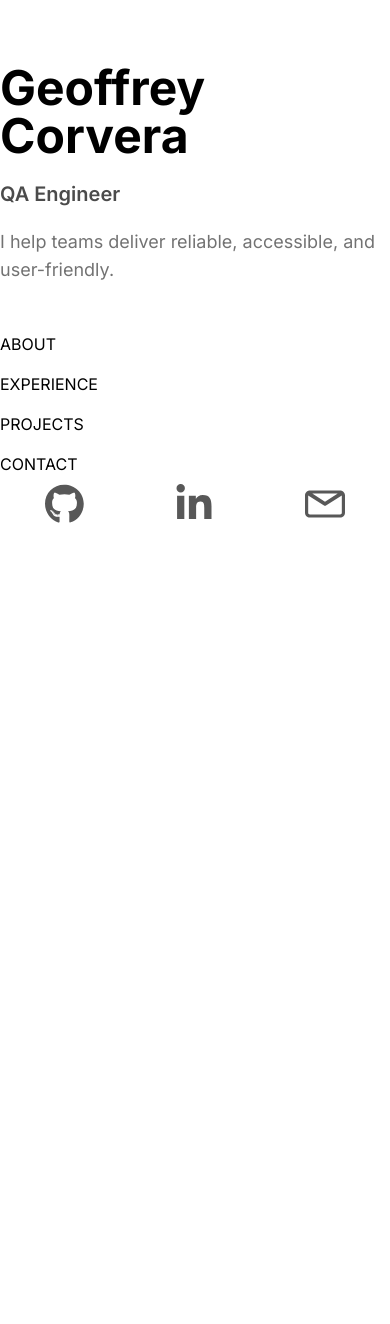
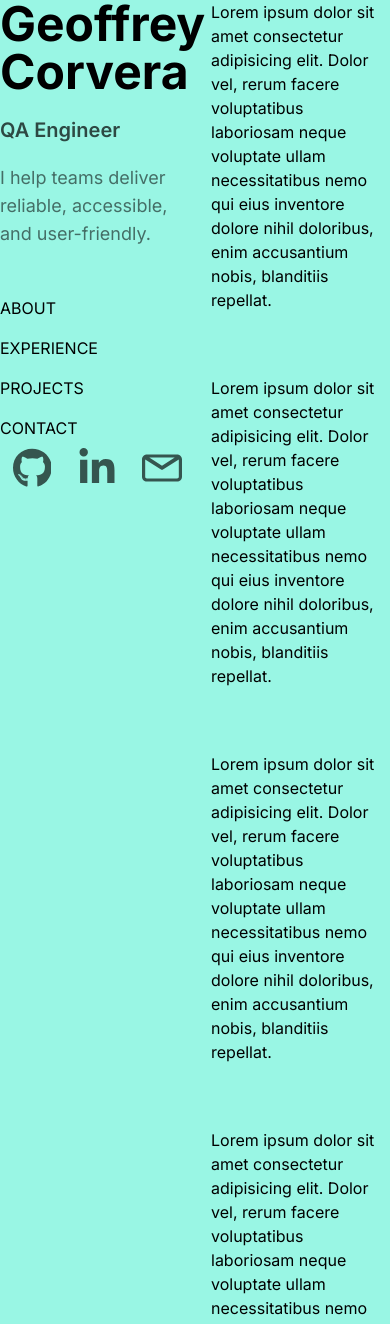
Before and after one commit to geoffcorvera/personal-website-v2, a Next.js app: page / in a window 390 px wide. Shown: the top 1324 px of the page. Before the commit the page ends 844 px from the top, so only its background shows below. Built offline with nearby package versions, Linux system fonts and the light colour scheme.

Commit message:
#2 two-column layout with sticky header

```diff
--- a/app/components/header.tsx
+++ b/app/components/header.tsx
@@ -4,12 +4,10 @@ const sections = ["about", "experience", "projects", "contact"];
 
 export default function Header() {
   return (
-    <header className="lg:flex lg:top-0 lg:flex-col justify-between lg:w-1/2 lg:max-w-lg lg:min-h-screen">
-      <div className="mt-16">
+    <header className="lg:flex lg:sticky lg:top-0 lg:flex-col justify-between w-1/2 lg:max-w-xl h-screen lg:min-h-screen">
+      <div className="lg:py-36">
         <h1 className="text-5xl font-bold">Geoffrey Corvera</h1>
-        <p className="text-xl font-semibold py-5 opacity-70">
-          QA Engineer
-        </p>
+        <p className="text-xl font-semibold py-5 opacity-70">QA Engineer</p>
         <p className="text-lg opacity-55">
           I help teams deliver reliable, accessible, and user-friendly.
         </p>
@@ -18,7 +16,10 @@ export default function Header() {
             {sections.map((section) => {
               return (
                 <li key={section}>
-                  <a href={`#${section.toLowerCase()}`} className="py-2 flex uppercase">
+                  <a
+                    href={`#${section.toLowerCase()}`}
+                    className="py-2 flex uppercase"
+                  >
                     {section}
                   </a>
                 </li>
--- a/app/page.tsx
+++ b/app/page.tsx
@@ -1,102 +1,67 @@
 import Header from "./components/header";
 
-function Links() {
+export default function Home() {
   return (
-    <div className="mb-32 grid text-center lg:mb-0 lg:w-full lg:max-w-5xl lg:grid-cols-4 lg:text-left">
-      <a
-        href="https://nextjs.org/docs?utm_source=create-next-app&utm_medium=appdir-template&utm_campaign=create-next-app"
-        className="group rounded-lg border border-transparent px-5 py-4 transition-colors hover:border-gray-300 hover:bg-gray-100 hover:dark:border-neutral-700 hover:dark:bg-neutral-800/30"
-        target="_blank"
-        rel="noopener noreferrer"
-      >
-        <h2 className="mb-3 text-2xl font-semibold">
-          Docs{" "}
-          <span className="inline-block transition-transform group-hover:translate-x-1 motion-reduce:transform-none">
-            -&gt;
-          </span>
-        </h2>
-        <p className="m-0 max-w-[30ch] text-sm opacity-50">
-          Find in-depth information about Next.js features and API.
-        </p>
-      </a>
-
-      <a
-        href="https://nextjs.org/learn?utm_source=create-next-app&utm_medium=appdir-template-tw&utm_campaign=create-next-app"
-        className="group rounded-lg border border-transparent px-5 py-4 transition-colors hover:border-gray-300 hover:bg-gray-100 hover:dark:border-neutral-700 hover:dark:bg-neutral-800/30"
-        target="_blank"
-        rel="noopener noreferrer"
-      >
-        <h2 className="mb-3 text-2xl font-semibold">
-          Learn{" "}
-          <span className="inline-block transition-transform group-hover:translate-x-1 motion-reduce:transform-none">
-            -&gt;
-          </span>
-        </h2>
-        <p className="m-0 max-w-[30ch] text-sm opacity-50">
-          Learn about Next.js in an interactive course with&nbsp;quizzes!
-        </p>
-      </a>
-
-      <a
-        href="https://vercel.com/templates?framework=next.js&utm_source=create-next-app&utm_medium=appdir-template&utm_campaign=create-next-app"
-        className="group rounded-lg border border-transparent px-5 py-4 transition-colors hover:border-gray-300 hover:bg-gray-100 hover:dark:border-neutral-700 hover:dark:bg-neutral-800/30"
-        target="_blank"
-        rel="noopener noreferrer"
-      >
-        <h2 className="mb-3 text-2xl font-semibold">
-          Templates{" "}
-          <span className="inline-block transition-transform group-hover:translate-x-1 motion-reduce:transform-none">
-            -&gt;
-          </span>
-        </h2>
-        <p className="m-0 max-w-[30ch] text-sm opacity-50">
-          Explore starter templates for Next.js.
-        </p>
-      </a>
-
-      <a
-        href="https://vercel.com/new?utm_source=create-next-app&utm_medium=appdir-template&utm_campaign=create-next-app"
-        className="group rounded-lg border border-transparent px-5 py-4 transition-colors hover:border-gray-300 hover:bg-gray-100 hover:dark:border-neutral-700 hover:dark:bg-neutral-800/30"
-        target="_blank"
-        rel="noopener noreferrer"
-      >
-        <h2 className="mb-3 text-2xl font-semibold">
-          Deploy{" "}
-          <span className="inline-block transition-transform group-hover:translate-x-1 motion-reduce:transform-none">
-            -&gt;
-          </span>
-        </h2>
-        <p className="m-0 max-w-[30ch] text-balance text-sm opacity-50">
-          Instantly deploy your Next.js site to a shareable URL with Vercel.
-        </p>
-      </a>
+    <div className="mx-auto min-h-screen max-w-screen-xl bg-teal-200">
+      <div className="flex justify-between gap-4">
+        <Header />
+        <main className="h-[200vh] w-1/2 flex flex-col gap-16 md:gap-24 lg:gap-36">
+          <p>
+            Lorem ipsum dolor sit amet consectetur adipisicing elit. Dolor vel,
+            rerum facere voluptatibus laboriosam neque voluptate ullam
+            necessitatibus nemo qui eius inventore dolore nihil doloribus, enim
+            accusantium nobis, blanditiis repellat.
+          </p>
+          <p>
+            Lorem ipsum dolor sit amet consectetur adipisicing elit. Dolor vel,
+            rerum facere voluptatibus laboriosam neque voluptate ullam
+            necessitatibus nemo qui eius inventore dolore nihil doloribus, enim
+            accusantium nobis, blanditiis repellat.
+          </p>
+          <p>
+            Lorem ipsum dolor sit amet consectetur adipisicing elit. Dolor vel,
+            rerum facere voluptatibus laboriosam neque voluptate ullam
+            necessitatibus nemo qui eius inventore dolore nihil doloribus, enim
+            accusantium nobis, blanditiis repellat.
+          </p>
+          <p>
+            Lorem ipsum dolor sit amet consectetur adipisicing elit. Dolor vel,
+            rerum facere voluptatibus laboriosam neque voluptate ullam
+            necessitatibus nemo qui eius inventore dolore nihil doloribus, enim
+            accusantium nobis, blanditiis repellat.
+          </p>
+          <p>
+            Lorem ipsum dolor sit amet consectetur adipisicing elit. Dolor vel,
+            rerum facere voluptatibus laboriosam neque voluptate ullam
+            necessitatibus nemo qui eius inventore dolore nihil doloribus, enim
+            accusantium nobis, blanditiis repellat.
+          </p>
+          <p>
+            Lorem ipsum dolor sit amet consectetur adipisicing elit. Dolor vel,
+            rerum facere voluptatibus laboriosam neque voluptate ullam
+            necessitatibus nemo qui eius inventore dolore nihil doloribus, enim
+            accusantium nobis, blanditiis repellat.
+          </p>
+          <p>
+            Lorem ipsum dolor sit amet consectetur adipisicing elit. Dolor vel,
+            rerum facere voluptatibus laboriosam neque voluptate ullam
+            necessitatibus nemo qui eius inventore dolore nihil doloribus, enim
+            accusantium nobis, blanditiis repellat.
+          </p>
+          <p>
+            Lorem ipsum dolor sit amet consectetur adipisicing elit. Dolor vel,
+            rerum facere voluptatibus laboriosam neque voluptate ullam
+            necessitatibus nemo qui eius inventore dolore nihil doloribus, enim
+            accusantium nobis, blanditiis repellat.
+          </p>
+          <p>
+            Lorem ipsum dolor sit amet consectetur adipisicing elit. Dolor vel,
+            rerum facere voluptatibus laboriosam neque voluptate ullam
+            necessitatibus nemo qui eius inventore dolore nihil doloribus, enim
+            accusantium nobis, blanditiis repellat.
+          </p>
+        </main>
+      </div>
     </div>
   );
 }
-
-function MyGridLayout() {
-  return (
-    <div className="grid lg:grid-cols-3 lg:w-full lg:max-w-5xl text-left">
-      <p className="max-w-[30ch] text-sm opacity-50">
-        Lorem ipsum dolor sit amet consectetur adipisicing elit. Consectetur
-        maiores eaque quia.
-      </p>
-      <p className="max-w-[30ch] text-sm opacity-50">
-        Lorem ipsum dolor sit amet consectetur adipisicing elit. Consectetur
-        maiores eaque quia.
-      </p>
-      <p className="max-w-[30ch] text-sm opacity-50">
-        Lorem ipsum dolor sit amet consectetur adipisicing elit. Consectetur
-        maiores eaque quia.
-      </p>
-    </div>
-  );
-}
-
-export default function Home() {
-  return (
-    <main className="flex min-h-screen flex-col items-center justify-between py-0">
-      <Header />
-    </main>
-  );
-}
```
